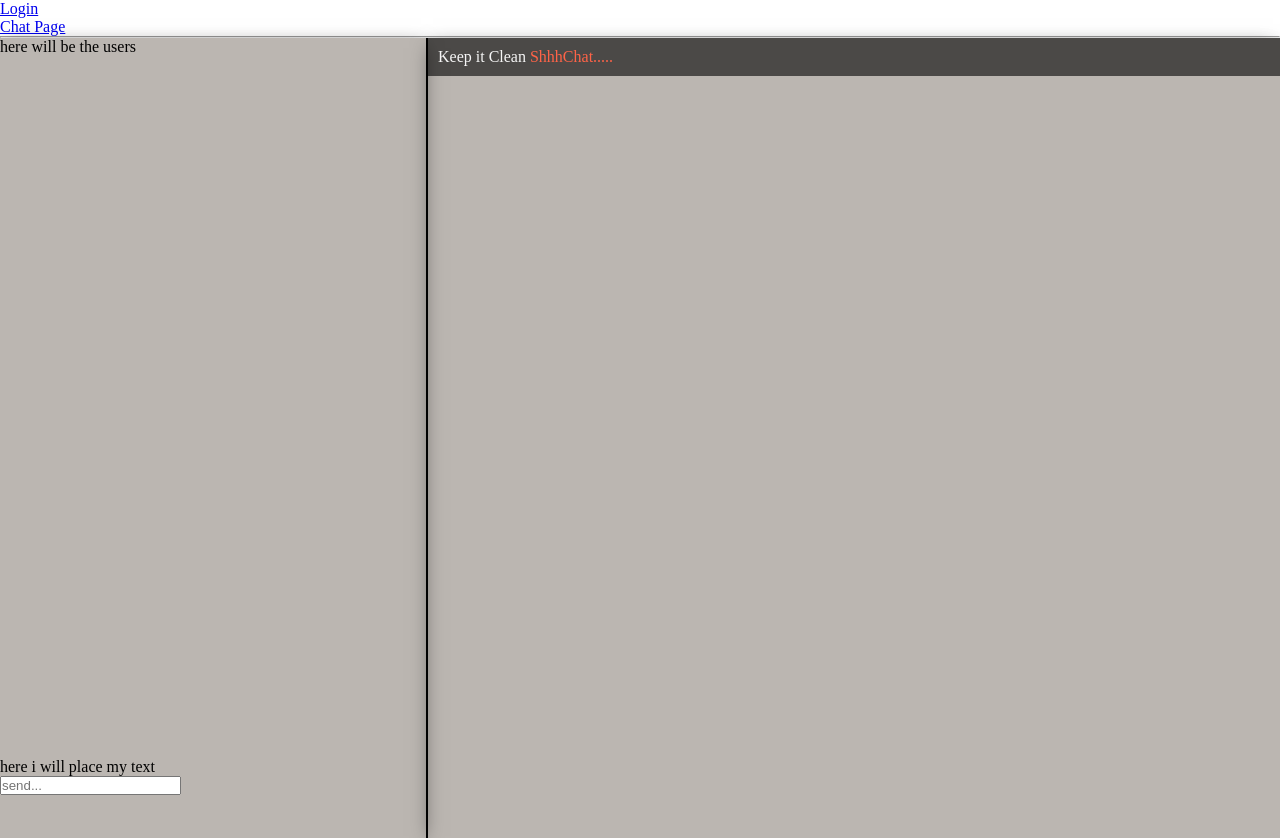
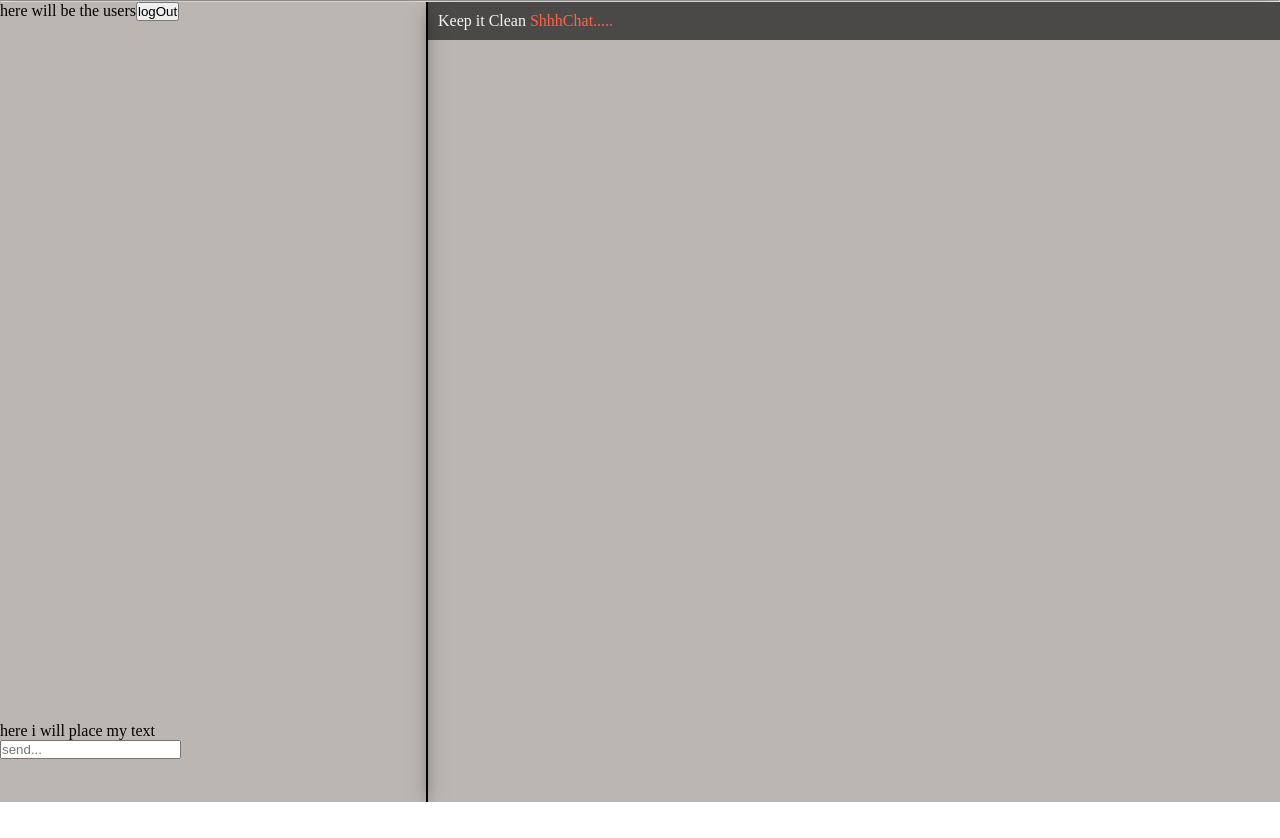
Before and after one commit to shakkyr/ShhhChat, a React (Create React App) app: page /Chat in a window 1280 px wide. After the commit the page ends 802 px from the top, so only its background shows below. Built offline with nearby package versions, Linux system fonts and the light colour scheme; no server answers.

Commit message:
ShhhChat

```diff
--- a/src/App.js
+++ b/src/App.js
@@ -1,5 +1,5 @@
 import Chat from './components/Chat';
-import { BrowserRouter as Router, Switch, Route, Link } from "react-router-dom";
+import { BrowserRouter as Router, Switch, Route} from "react-router-dom";
 
 import React from 'react'
 import Login from './components/LogIn'
@@ -9,15 +9,7 @@ const App = ()=> {
     return (
         <Router>
           <div className="navigation">
-            <ul className="navbar">
-              <li key={1}>
-                <Link to="/">Login</Link>
-              </li>
-              <li key={2}>
-                <Link to="/Chat">Chat Page</Link>
-              </li>
 
-            </ul>
 
             <hr />
 
--- a/src/components/Chat.js
+++ b/src/components/Chat.js
@@ -4,17 +4,21 @@ import ChatInput from "./ChatInput";
 // import axios from "axios";
 import Users from "./users";
 import DialogBox from "./DdialogBox";
+import { useHistory } from 'react-router-dom';
+
 const Chat = () => {
-  // const [state, setState] = useState([]);
-  // const [chat, setChat] = useState([]);
+  let history = useHistory();
 
   useEffect(() => {
-    // getData();
-    // getChat();
+
   }, []);
 
 
+  const handleLogOut = (event) => {
+    event.preventDefault();
+    history.push('/')
 
+  }
 
 
 
@@ -23,6 +27,7 @@ const Chat = () => {
       <div className="leftSide">
         <div className="usersList">
           here will be the users
+          <input type="button" value="logOut" onClick={(e)=>handleLogOut(e)}/>
           <Users />
         </div>
         <div className="chatText">
--- a/src/components/DdialogBox.js
+++ b/src/components/DdialogBox.js
@@ -7,7 +7,7 @@ const [messages, setMessages] = useState([]);
 useEffect(()=>{
     const intervalId = setInterval(() => {
         getMessages()
-      }, 2000) // in milliseconds
+      }, 5000) // in milliseconds
       return () => clearInterval(intervalId)
 },[])
 
```
